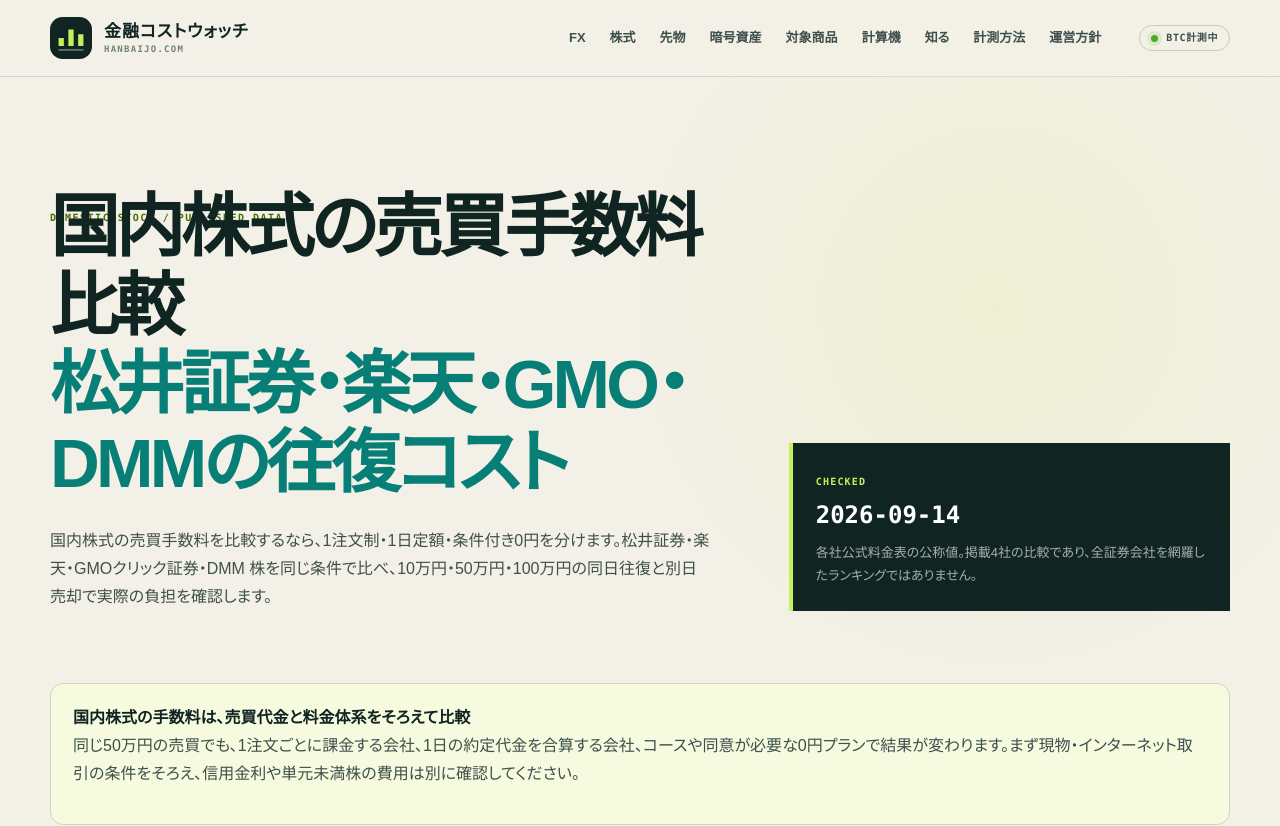
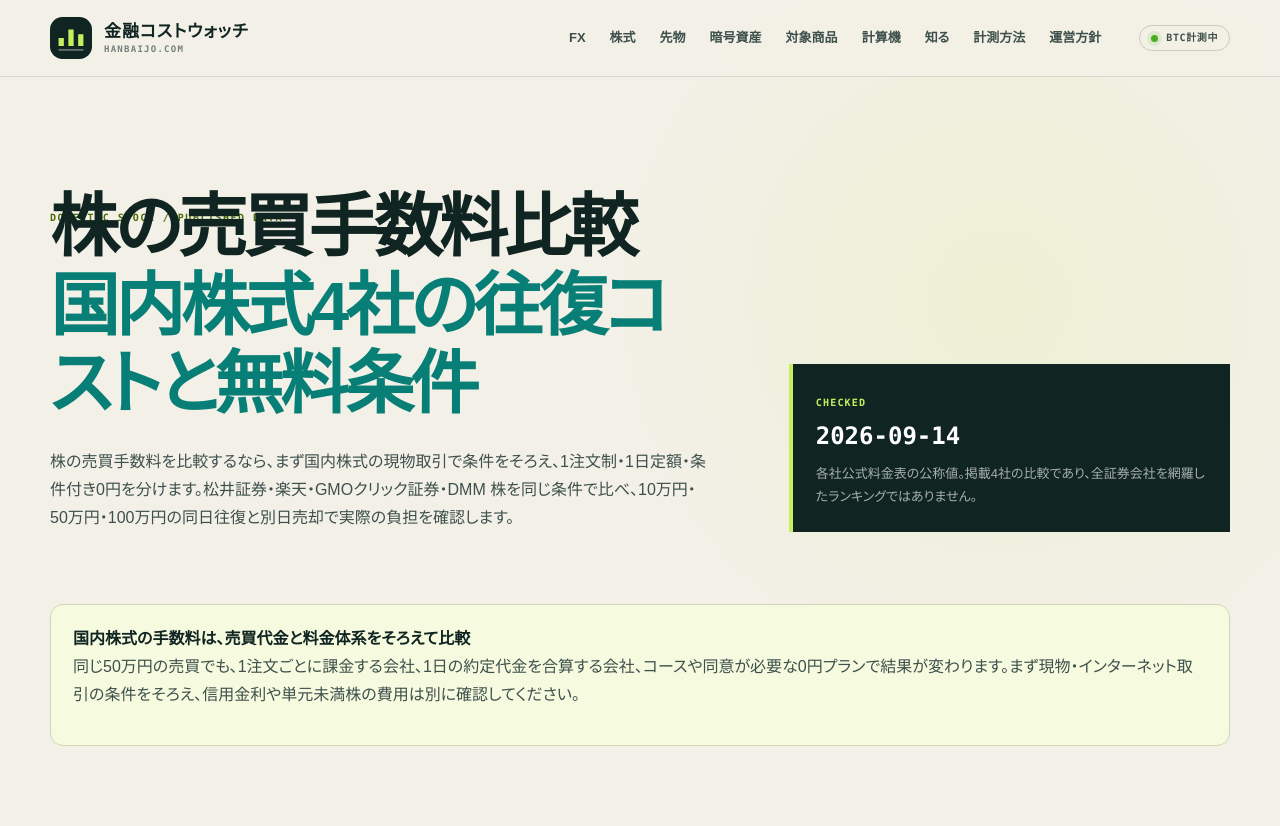
Before and after one commit to mrok18/hanbaijo, a Next.js app: page /stocks/domestic-fee-comparison in a window 1280 px wide. Shown: the top 826 px of the page. Built offline with nearby package versions, Linux system fonts and the light colour scheme.

Commit message:
seo: align stock round-trip fee intent

```diff
--- a/app/stocks/domestic-fee-comparison/page.tsx
+++ b/app/stocks/domestic-fee-comparison/page.tsx
@@ -4,8 +4,8 @@ import AffiliateOfferCard from '@/components/AffiliateOfferCard';
 import { AFFILIATE_OFFERS } from '@/lib/affiliates';
 
 export const metadata: Metadata = {
-  title: '国内株式 売買 手数料比較｜松井証券・楽天・GMO・DMMの往復コスト',
-  description: '国内株式の売買手数料を、10万・50万・100万円の同日往復と別日売却で比較。松井証券・楽天・GMOクリック証券・DMM 株の無料条件と別コストを整理します。',
+  title: '株の売買手数料比較｜国内株4社の往復コストと無料条件',
+  description: '株の売買手数料を国内株式4社で比較。10万・50万・100万円の同日往復と別日売却をそろえ、1注文制・1日定額・条件付き0円の違いと別コストを整理します。',
   alternates: { canonical: '/stocks/domestic-fee-comparison' },
 };
 
@@ -29,6 +29,10 @@ const FAQS = [
   {
     question: '国内株式の手数料は、1注文と1日定額のどちらで比べますか？',
     answer: '売買回数と取引日をそろえて比べます。1注文制は買付と売却の各注文に料金がかかり、1日定額制は同じ日に成立した約定代金を合算するため、同じ金額でも取引日によって結果が変わります。',
+  },
+  {
+    question: '株の売買手数料は、何をそろえて比較すればよいですか？',
+    answer: '現物か信用か、1注文制か1日定額制か、買付と売却を同日に行うかをそろえます。無料条件がある場合はコース・年齢・取引経路も確認し、信用金利や単元未満株の費用は売買手数料と分けて比較します。',
   },
 ] as const;
 
@@ -114,8 +118,8 @@ export default function Page() {
       <header className="comparison-intro">
         <div>
           <p className="page-kicker">DOMESTIC STOCK / PUBLISHED DATA</p>
-          <h1>国内株式の売買手数料比較<br /><em>松井証券・楽天・GMO・DMMの往復コスト</em></h1>
-          <p className="lede">国内株式の売買手数料を比較するなら、1注文制・1日定額・条件付き0円を分けます。松井証券・楽天・GMOクリック証券・DMM 株を同じ条件で比べ、10万円・50万円・100万円の同日往復と別日売却で実際の負担を確認します。</p>
+          <h1>株の売買手数料比較<br /><em>国内株式4社の往復コストと無料条件</em></h1>
+          <p className="lede">株の売買手数料を比較するなら、まず国内株式の現物取引で条件をそろえ、1注文制・1日定額・条件付き0円を分けます。松井証券・楽天・GMOクリック証券・DMM 株を同じ条件で比べ、10万円・50万円・100万円の同日往復と別日売却で実際の負担を確認します。</p>
         </div>
         <aside>
           <span>CHECKED</span><strong>2026-09-14</strong>
```
